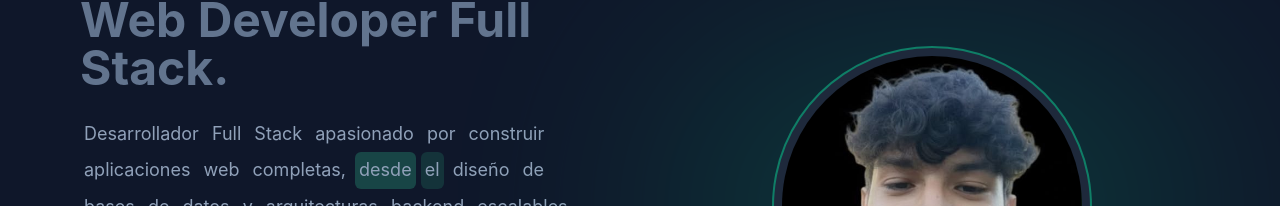
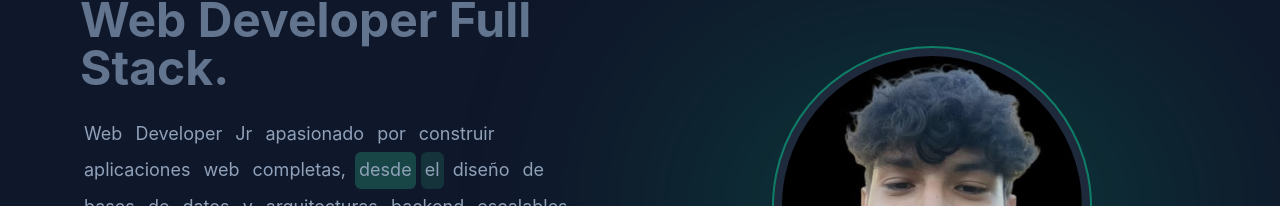
Before and after one commit to toralessantiago/portfolio, a React (Vite) app: page / in a window 1280 px wide. Shown: the part 316-522 px from the top of the page. Built offline with nearby package versions, Linux system fonts and the light colour scheme.

Commit message:
cambio nombre

```diff
--- a/src/components/sections/Hero.jsx
+++ b/src/components/sections/Hero.jsx
@@ -6,7 +6,7 @@ import cvPdf from "../../assets/Cv Torales Santiago.pdf";
 
 export const Hero = () => {
   const descriptionParagraphs = [
-    "Desarrollador Full Stack apasionado por construir aplicaciones web completas, desde el diseño de bases de datos y arquitecturas backend escalables hasta interfaces de usuario intuitivas y atractivas.",
+    "Web Developer Jr apasionado por construir aplicaciones web completas, desde el diseño de bases de datos y arquitecturas backend escalables hasta interfaces de usuario intuitivas y atractivas.",
     "Actualmente cursando la Tecnicatura en Programación en la UNAHUR, con fuerte enfoque en resolución de problemas, código limpio y buenas prácticas. Combino mis conocimientos de desarrollo con sólidos fundamentos en hardware, lo que me permite entender y optimizar el sistema en su totalidad.",
   ];
 
```
